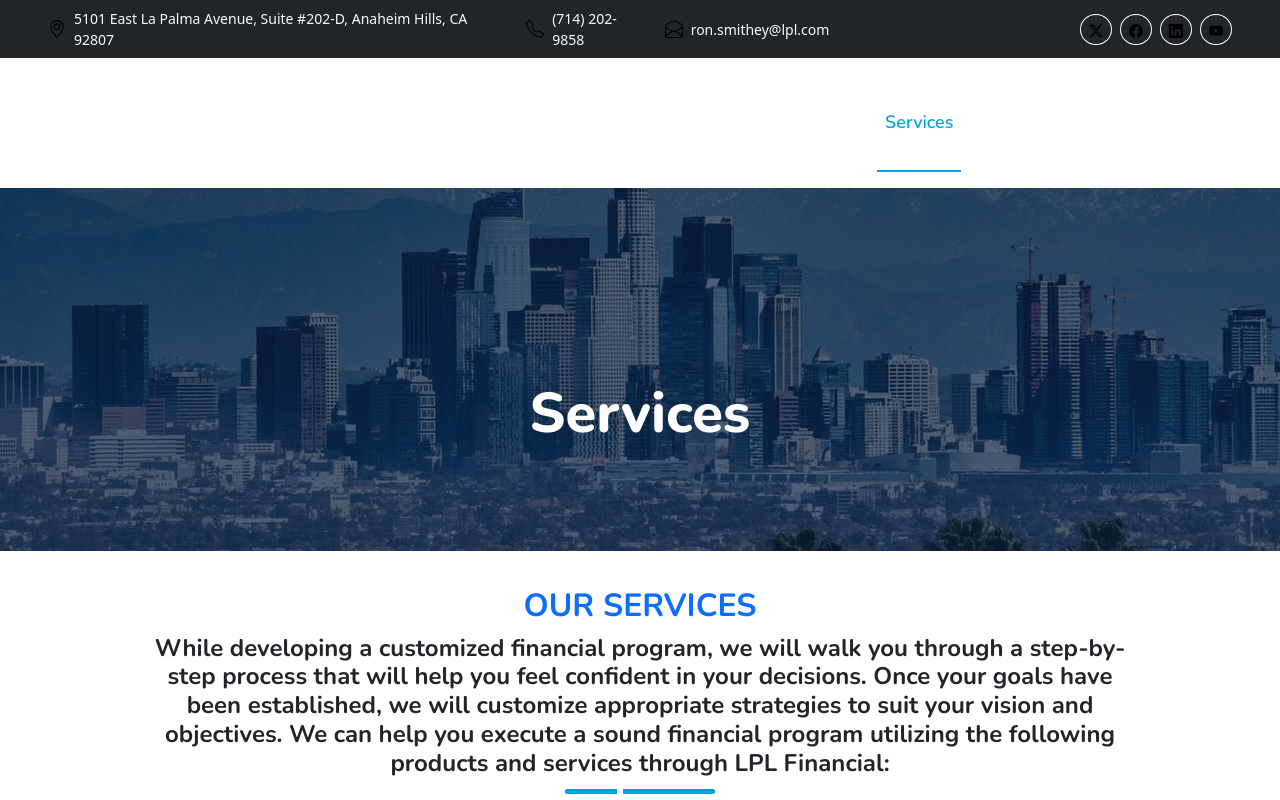
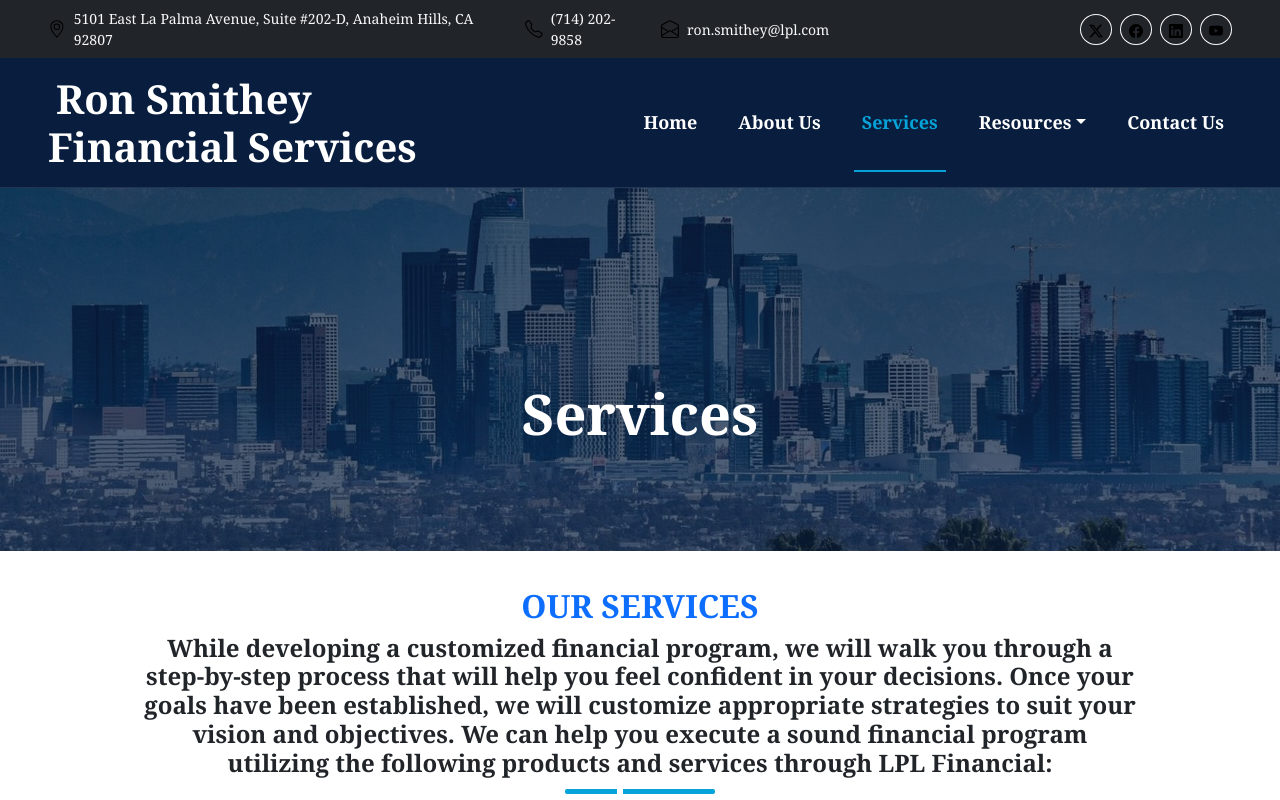
Before and after one commit to AidSucks/CSC131-Website, a Next.js app: page /services in a window 1280 px wide. Shown: the top 800 px of the page. Built offline with nearby package versions, Linux system fonts and the light colour scheme.

Commit message:
adjusted css files
changed font family & navbar elements

```diff
--- a/public/css/style.css
+++ b/public/css/style.css
@@ -6,7 +6,9 @@
     --dark: #091E3E;
 }
 
-
+*{
+    font-family: 'Georgia', serif;
+}
 /*** Spinner ***/
 .spinner {
     width: 40px;
@@ -80,7 +82,6 @@ h6,
 
 /*** Button ***/
 .btn {
-    font-family: 'Nunito', sans-serif;
     font-weight: 600;
     transition: .5s;
 }
@@ -125,15 +126,19 @@ h6,
 
 /*** Navbar ***/
 .navbar-dark .navbar-nav .nav-link {
-    font-family: 'Nunito', sans-serif;
     position: relative;
     margin-left: 25px;
     padding: 35px 0;
-    color: #FFFFFF;
+    color: #FFFFFF !important;
     font-size: 18px;
     font-weight: 600;
     outline: none;
     transition: .5s;
+}
+
+.navbar-dark{
+    background-color: #091E3E;
+    color: #FFFFFF !important;
 }
 
 .sticky-top.navbar-dark .navbar-nav .nav-link {
@@ -143,7 +148,7 @@ h6,
 
 .navbar-dark .navbar-nav .nav-link:hover,
 .navbar-dark .navbar-nav .nav-link.active {
-    color: var(--primary);
+    color: var(--primary) !important;
 }
 
 .navbar-dark .navbar-brand h1 {
@@ -168,7 +173,7 @@ h6,
         color: var(--dark);
     }
 
-    .navbar-dark .navbar-brand h1 {
+    .navbar-dark h1 {
         color: var(--primary);
     }
 }
```
Also changed, not shown: public/css/bootstrap.min.css.
